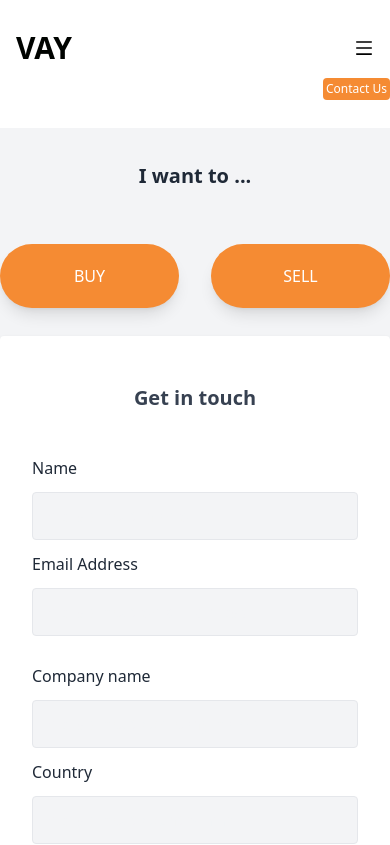
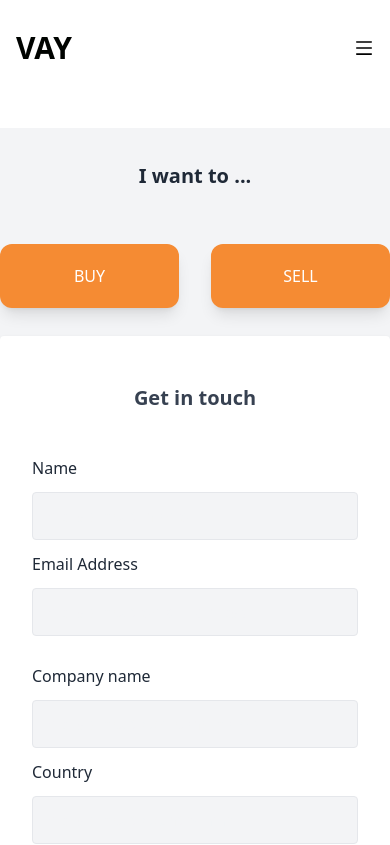
Before and after one commit to sumitsapient/eximvay, a React (Create React App) app: page /contact in a window 390 px wide. Shown: the top 845 px of the page. Built offline with nearby package versions, Linux system fonts and the light colour scheme.

Commit message:
Add condition.

```diff
--- a/src/components/ContactForm.jsx
+++ b/src/components/ContactForm.jsx
@@ -37,10 +37,10 @@ export const ContactForm = () => {
         <div className="bg-gray-100 w-full " >
             <h1 className="mt-8 md:mt-12 text-xl lg:text-3xl font-semibold leading-10 text-center text-gray-800 pt-7">I want to ...</h1>
              <div className="mt-12 md:mt-14 w-full flex justify-center">
-                        <button className="w-full bg-[#f58b33] sm:w-auto shadow-lg text-white rounded-full font-medium text-white-800 py-5 px-14 focus:outline-none focus:ring-2 focus:ring-offset-2 focus:ring-gray-800 hover:bg-white hover:text-[#f58b33]">
+                        <button className="w-full bg-[#f58b33] sm:w-auto shadow-lg text-white rounded-xl font-medium text-white-800 py-5 px-14 focus:outline-none focus:ring-2 focus:ring-offset-2 focus:ring-white hover:bg-white hover:text-[#f58b33]">
                             BUY
                         </button>
-                        <button className="w-full ml-8 sm:w-auto bg-[#f58b33] shadow-lg  rounded-full text-white font-medium text-gray-800 py-5 px-14 focus:outline-none focus:ring-2 focus:ring-offset-2 focus:ring-gray-800 hover:bg-white hover:text-[#f58b33]">
+                        <button className="w-full ml-8 sm:w-auto bg-[#f58b33] shadow-lg  rounded-xl text-white font-medium text-gray-800 py-5 px-14 focus:outline-none focus:ring-2 focus:ring-offset-2 focus:ring-white hover:bg-white hover:text-[#f58b33]">
                             SELL
                         </button>
                     </div>
--- a/src/components/Navbar.jsx
+++ b/src/components/Navbar.jsx
@@ -5,6 +5,8 @@ import { HashLink } from 'react-router-hash-link';
 
 const Navbar = () => {
   const [nav, setNav] = useState(false);
+
+  const isHomePage = window.location.pathname === '/';
 
   const handleNav = () => {
     setNav(!nav);
@@ -28,9 +30,9 @@ const Navbar = () => {
           {nav ? <AiOutlineClose size={20}/> : <AiOutlineMenu size={20} />}
       </div>
       <div className="absolute md:hidden right-0" style={{marginTop:'86px'}}>
-      <HashLink smooth to='#contact'>
+      {isHomePage && <HashLink smooth to='#contact'>
        <button className="ml-2 mt-26 mb-2 bg-[#f58b33] transition duration-150 ease-in-out hover:bg-orange-600 rounded text-white px-6 py-2 text-xs" style={{padding:'3px',fontSize:'12px'}}>Contact Us</button>
-      </HashLink>
+      </HashLink>}
       </div>
       <ul className={nav ? 'fixed left-0 top-0 w-[60%] h-full border-r border-r-gray-900 bg-white ease-in-out duration-500' : 'ease-in-out duration-500 fixed left-[-100%]'}>
       <Link to="/"> <h1 className='w-full text-3xl font-bold text-black m-4'>VAY</h1></Link>
```
